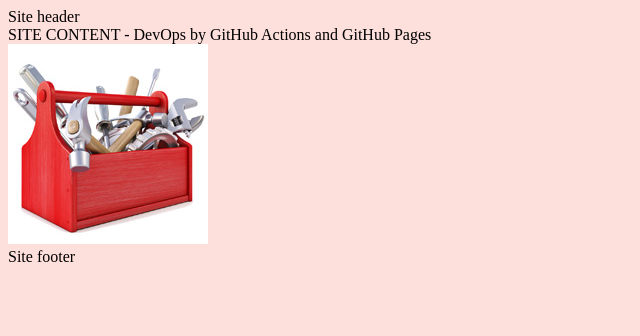
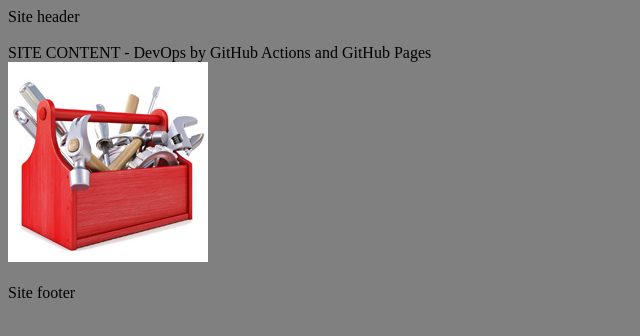
Before and after one commit to persteenolsen/gh-actions-three, a plain HTML site: page index.html in a window 1280 px wide. Shown: the whole page, without its empty margins (0-640 px from the left). Drawn offline with Linux system fonts and the light colour scheme.

Commit message:
deploy: 0a9a0fb2d5d019e1f1ddd55b9d629a9576650a11

```diff
--- a/styles/main.css
+++ b/styles/main.css
@@ -1,4 +1,5 @@
 
 body {
-  background-color:rgba(250, 128, 114, 0.25)
+
+  background-color: grey
 }
```
Also changed, not shown: index.html (+3 -0 lines).
